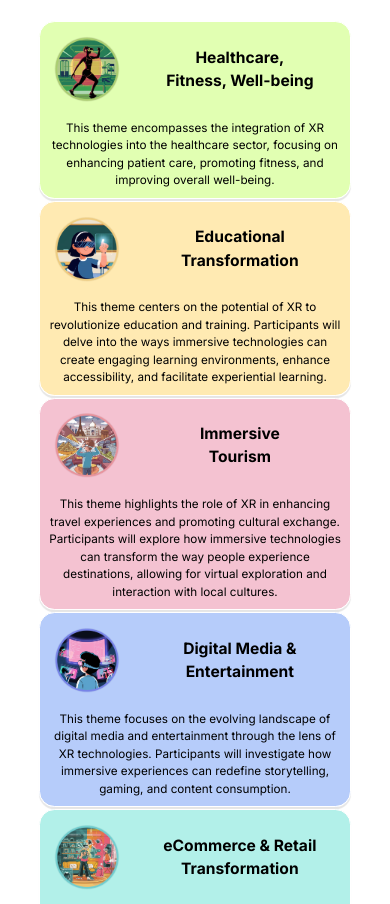
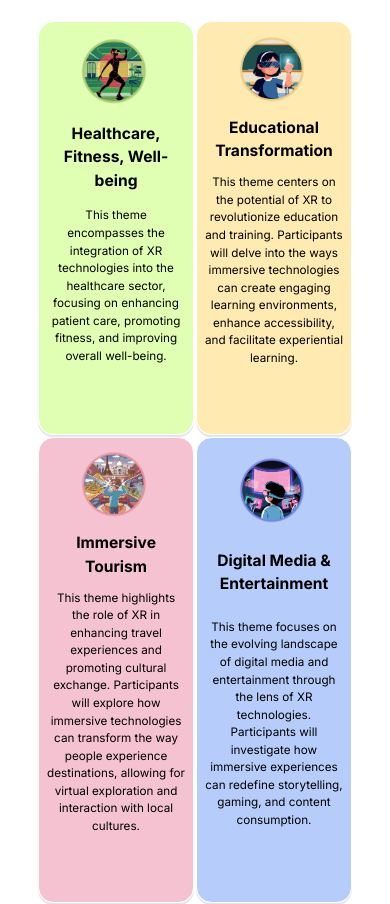
Before and after one commit to Vansh17555555/test, a React (Vite) app in the folder new-xr/: page / in a window 390 px wide. Shown: the part 2060-2964 px from the top of the page. Built offline with nearby package versions, Linux system fonts and the light colour scheme.

Commit message:
pushing new changes

```diff
--- a/new-xr/src/App.css
+++ b/new-xr/src/App.css
@@ -911,7 +911,7 @@ nav ul li button {
   .theme-card-3,
   .theme-card-4,
   .theme-card-5 {
-    width: 43vw;
+    width: 33vw;
   }
 
   .theme-image {
@@ -937,7 +937,7 @@ nav ul li button {
   .theme-card-3,
   .theme-card-4,
   .theme-card-5 {
-    width: 60.56vw;
+    width: 50.56vw;
   }
 
   .theme-image {
@@ -950,6 +950,7 @@ nav ul li button {
 
   .theme-content {
     font-size: 2vw;
+    padding-bottom: 2vw;
   }
 
   .theme-container {
@@ -968,7 +969,7 @@ nav ul li button {
   .theme-card-3,
   .theme-card-4,
   .theme-card-5 {
-    width: 80vw;
+    width: 40vw;
     gap: 2vw;
   }
 
@@ -982,6 +983,8 @@ nav ul li button {
 
   .theme-content {
     font-size: 3vw;
+    padding-bottom: 15vw;
+
   }
 }
 .timelines-container {
--- a/new-xr/src/components/Waves.jsx
+++ b/new-xr/src/components/Waves.jsx
@@ -17,7 +17,7 @@ const Waves = () => {
     World Audio Visual & Entertainment Summit (WAVES), scheduled for 5th to 9th February 2025, is a key forum for promoting discussions, collaboration, and innovation in the M&E industry. The event will bring together industry leaders, stakeholders and innovators to discuss prospects, challenges, promote global trade and influence the sector’s future.
     </p>
 
-    <a href="#" className="waves-button" onClick={(e) => { e.preventDefault(); register(); }}>WAVES 2025</a>
+    <a href="https://wavesindia.org/" className="waves-button">WAVES 2025</a>
   </div>
   </div>
   )
```
